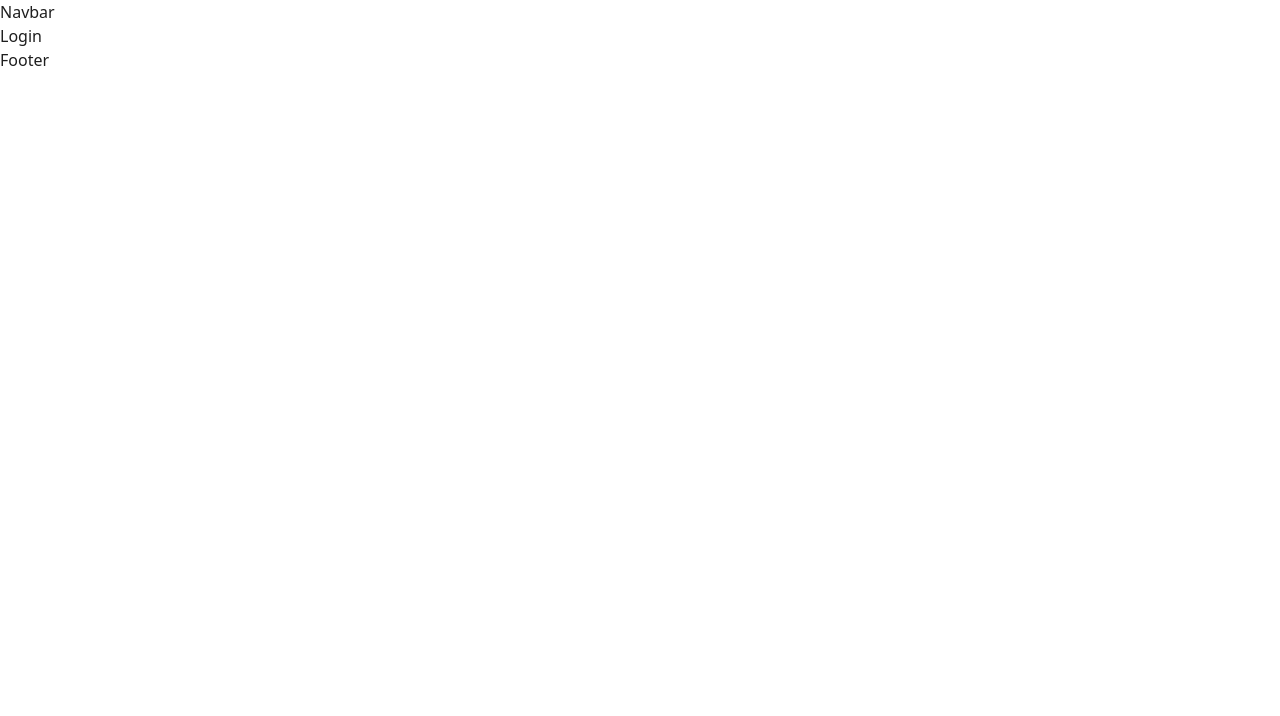
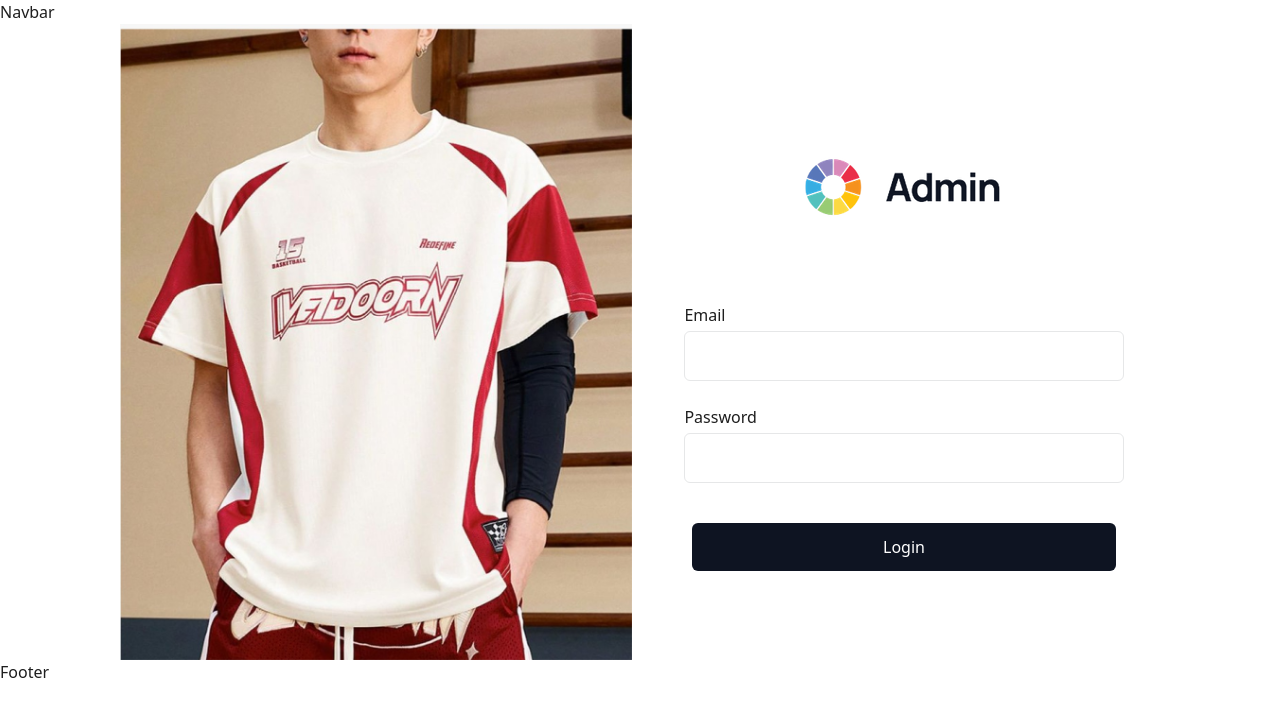
Before and after one commit to Mdreyazansari-0786/oscar_print, a React (Vite) app: page /login in a window 1280 px wide. Shown: the top 716 px of the page. Built offline with nearby package versions, Linux system fonts and the light colour scheme.

Commit message:
feat: loginPage (frontend)

```diff
--- a/src/component/loginpage/Login.jsx
+++ b/src/component/loginpage/Login.jsx
@@ -1,9 +1,56 @@
-import React from 'react'
+import login1 from "../../assets/login/login1.jpeg";
+import login2 from "../../assets/login/adminlogo.png";
 
 const Login = () => {
   return (
-    <div>Login</div>
-  )
-}
+    <>
+      <div className="w-full flex justify-center items-center mx-auto">
+        <div className="container w-full h-full flex flex-wrap justify-center items-center space-x-4">
+          <div className="w-[40%] h-full hidden md:flex justify-center items-center">
+            <img src={login1} alt="" className="w-[540px]" />
+          </div>
+          <div className="w-[90%] md:w-[40%] h-[100%] flex justify-center items-center my-8">
+            <div className="flex flex-col space-y-5 lg:space-y-10 w-full px-3 mx-auto">
+              <div className="flex justify-center items-center p-3">
+                <img
+                  src={login2}
+                  alt=""
+                  className="w-[170px] h-[70px] lg:w-[250px] lg:h-[105px] xl:w-[300px] xl:h-[125px]"
+                />
+              </div>
+              <div className=" flex justify-center items-center">
+                <div className="flex flex-col space-y-6 w-[90%]  ">
+                  <div className="flex flex-col space-y-1">
+                    <label htmlFor="email" className="">
+                      Email
+                    </label>
+                    <input
+                      type="text"
+                      className="border border-[#e6e7e8] px-3 py-1 xl:py-3 rounded-md"
+                    />
+                  </div>
+                  <div className="flex flex-col space-y-1">
+                    <label htmlFor="password">Password</label>
+                    <input
+                      type="text"
+                      className="border border-[#e6e7e8] px-3 py-1 xl:py-3 rounded-md"
+                    />
+                  </div>
+                </div>
+              </div>
+              <div className="flex justify-center items-center  ">
+                <div className="w-[87%]">
+                  <button className="bg-[#0e1422] w-full text-white py-2 xl:py-3 outline-none  rounded-md hover:bg-red-500 active:scale-105 transition-all">
+                    Login
+                  </button>
+                </div>
+              </div>
+            </div>
+          </div>
+        </div>
+      </div>
+    </>
+  );
+};
 
-export default Login
+export default Login;
```
Also changed, not shown: src/assets/login/adminlogo.png (added), src/assets/login/login1.jpeg (added).
